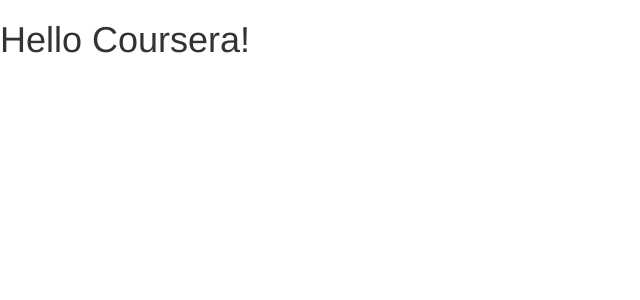
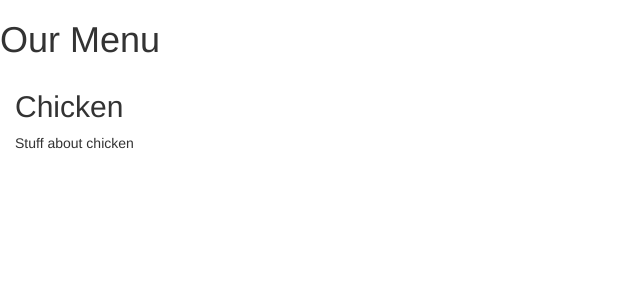
Before and after one commit to rgodinez/rgodinez.github.io, a Jekyll site: the page coursera/module3/index.html, which Jekyll copies as it is, in a window 1280 px wide. Shown: the top 300 px of the page, without its empty margins (0-640 px from the left). Built offline with Jekyll 4.4.1, drawn with Linux system fonts in a browser that asks for light colours; nearby versions of some CDN libraries; library files that are not in the unit come from our copies.

Commit message:
Update index.html

```diff
--- a/coursera/module3/index.html
+++ b/coursera/module3/index.html
@@ -18,7 +18,12 @@
   </head>
 <body>
 
-  <h1>Hello Coursera!</h1>
+  <h1>Our Menu</h1>
+
+  <div id="container" class="col-xs-12">
+    <h2>Chicken</h2>
+    <article>Stuff about chicken</article>
+  </div>
 
   <!-- jQuery (Bootstrap JS plugins depend on it) -->
   <script src="js/jquery-1.11.3.min.js"></script>
```
